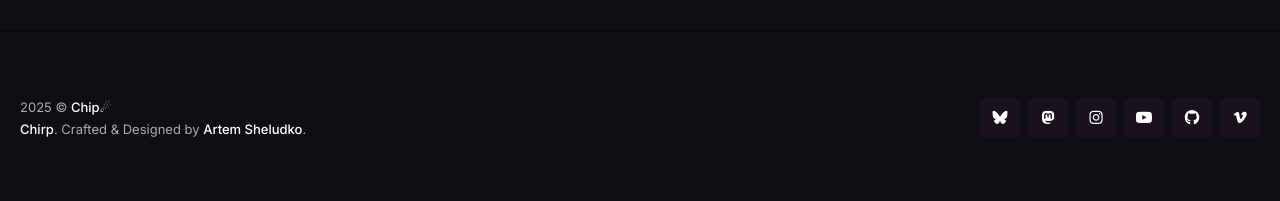
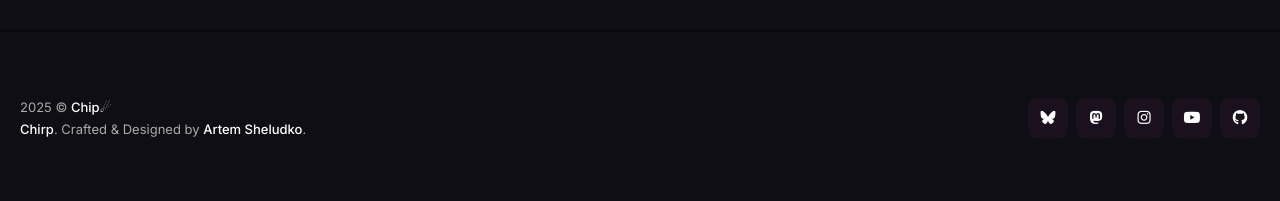
Before and after one commit to KO0I/KO0I.github.io, a Jekyll site: the page built from index.html, in a window 1280 px wide. Shown: the part 2231-2432 px from the top of the page. Built offline with Jekyll 4.4.1, drawn with Linux system fonts in a browser that asks for light colours; the list of posts is cut into pages by our own code.

Commit message:
fixing links

```diff
--- a/_data/settings.yml
+++ b/_data/settings.yml
@@ -51,15 +51,15 @@
 #-------------------------------
 # Footer section
 social:
-- {icon: "fa-brands fa-bluesky", name: "Bluesky", link: "https://bsky.app/sesheta"}
+- {icon: "fa-brands fa-bluesky", name: "Bluesky", link: "https://bsky.app/profile/sesheta.bsky.social"}
 - {icon: "fa-brands fa-mastodon", name: "Mastodon", link: "https://ioc.exchange/@chipchirp"}
 #- {icon: "fa-brands fa-facebook-f", name: "Facebook", link: "https://facebook.com"}
 #- {icon: "fa-brands fa-dribbble", name: "Dribbble", link: "https://dribbble.com"}
 - {icon: "fa-brands fa-instagram", name: "Instagram", link: "https://instagram.com"}
 #- {icon: "fa-brands fa-pinterest", name: "Pinterest", link: "https://pinterest.com"}
-- {icon: "fa-brands fa-youtube", name: "Youtube", link: "https://youtube.com"}
-- {icon: "fa-brands fa-github", name: "Github", link: "https://github.com"}
-- {icon: "fa-brands fa-vimeo-v", name: "Vimeo", link: "https://vimeo.com/"}
+- {icon: "fa-brands fa-youtube", name: "Youtube", link: "https://youtube.com/@chipchirp_en_somnia"}
+- {icon: "fa-brands fa-github", name: "Github", link: "https://github.com/KO0I"}
+#- {icon: "fa-brands fa-vimeo-v", name: "Vimeo", link: "https://vimeo.com/"}
 
 # Example of adding a new link to the footer - {icon: "fa-brands fa-mastodon", name: "Mastodon", link: "https://mastodon.social/"}
 # Other icons can be found at https://fontawesome.com/icons
```
